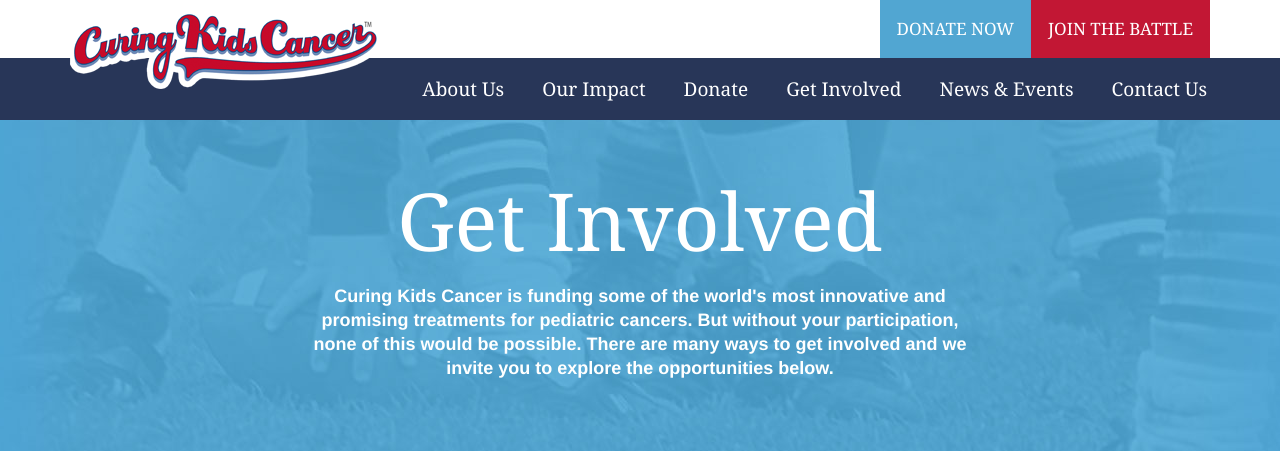
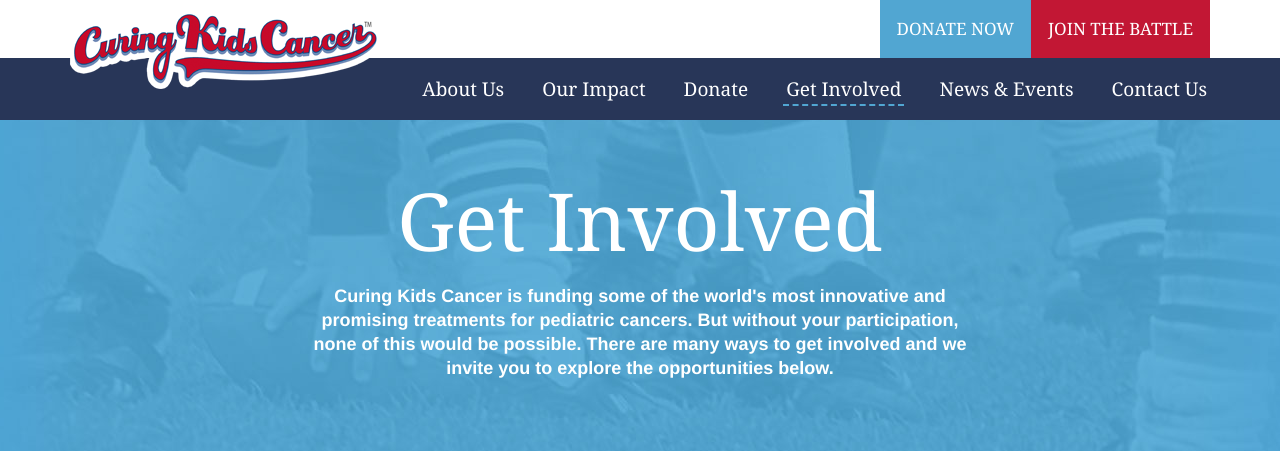
Before and after one commit to 4agoodcause/ckc, a PHP site: page /get-involved.php in a window 1280 px wide. Shown: the top 451 px of the page. Run offline with PHP 8.4, Linux system fonts and the light colour scheme; some libraries are stand-ins or nearby versions.

Commit message:
Nav Hover / Get Involved Nav Active = Issue #3

```diff
--- a/assets/css/application.css
+++ b/assets/css/application.css
@@ -1201,6 +1201,18 @@ button.btn {
   }
 }
 
+.page-get-involved .main-nav li:nth-child(4) a:after {
+  content: "";
+  display: block;
+  position: absolute;
+  left: 16px;
+  right: 16px;
+  bottom: 14px;
+  z-index: 10;
+  height: 1px;
+  border-bottom: 2px dashed #51a6d2;
+}
+
 .start-fundraiser {
   background: #283658;
 }
@@ -1773,6 +1785,7 @@ button.btn {
 }
 
 .main-nav li {
+  position: relative;
   float: none;
   margin: 0;
   border-bottom: 1px solid #51a6d2;
@@ -1811,9 +1824,16 @@ button.btn {
     padding: 1em;
     font-size: 19px;
   }
-  .main-nav li a:hover, .main-nav li a.active {
-    color: #fff;
-    background: #51a6d2;
+  .main-nav li a:hover:after, .main-nav li a.active:after {
+    content: "";
+    display: block;
+    position: absolute;
+    left: 16px;
+    right: 16px;
+    bottom: 14px;
+    z-index: 10;
+    height: 1px;
+    border-bottom: 2px dashed #51a6d2;
   }
 }
 
--- a/assets/sass/pages/_get-involved.scss
+++ b/assets/sass/pages/_get-involved.scss
@@ -1,3 +1,15 @@
+
+.page-get-involved .main-nav li:nth-child(4) a:after {
+    content: "";
+    display: block;
+    position: absolute;
+    left: 16px;
+    right: 16px;
+    bottom: 14px;
+    z-index: 10;
+    height: 1px;
+    border-bottom: 2px dashed $blue;
+}
 
 .start-fundraiser {
   background: $navy;
--- a/assets/sass/sections/_nav.scss
+++ b/assets/sass/sections/_nav.scss
@@ -31,6 +31,7 @@
 }
 
 .main-nav li {
+  position: relative;
   float: none;
   margin: 0;
   border-bottom: 1px solid $blue;
@@ -69,9 +70,17 @@
     padding: 1em;
     font-size: 19px;
 
-    &:hover, &.active {
-      color: #fff;
-      background: $blue;
+    &:hover:after, &.active:after {
+      content: "";
+      display: block;
+      position: absolute;
+      left: 16px;
+      right: 16px;
+      bottom: 14px;
+      z-index: 10;
+      height: 1px;
+      border-bottom: 2px dashed $blue;
+
     }
   }
 }
```
